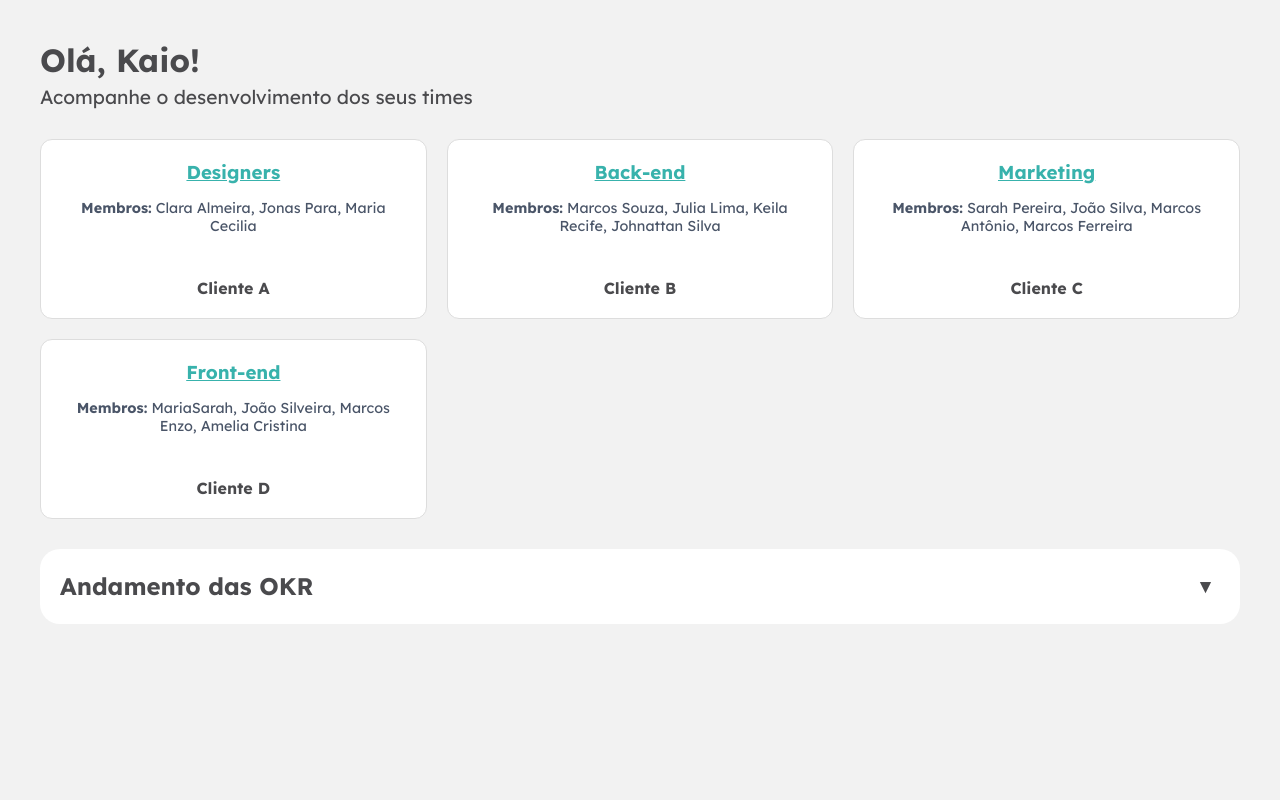
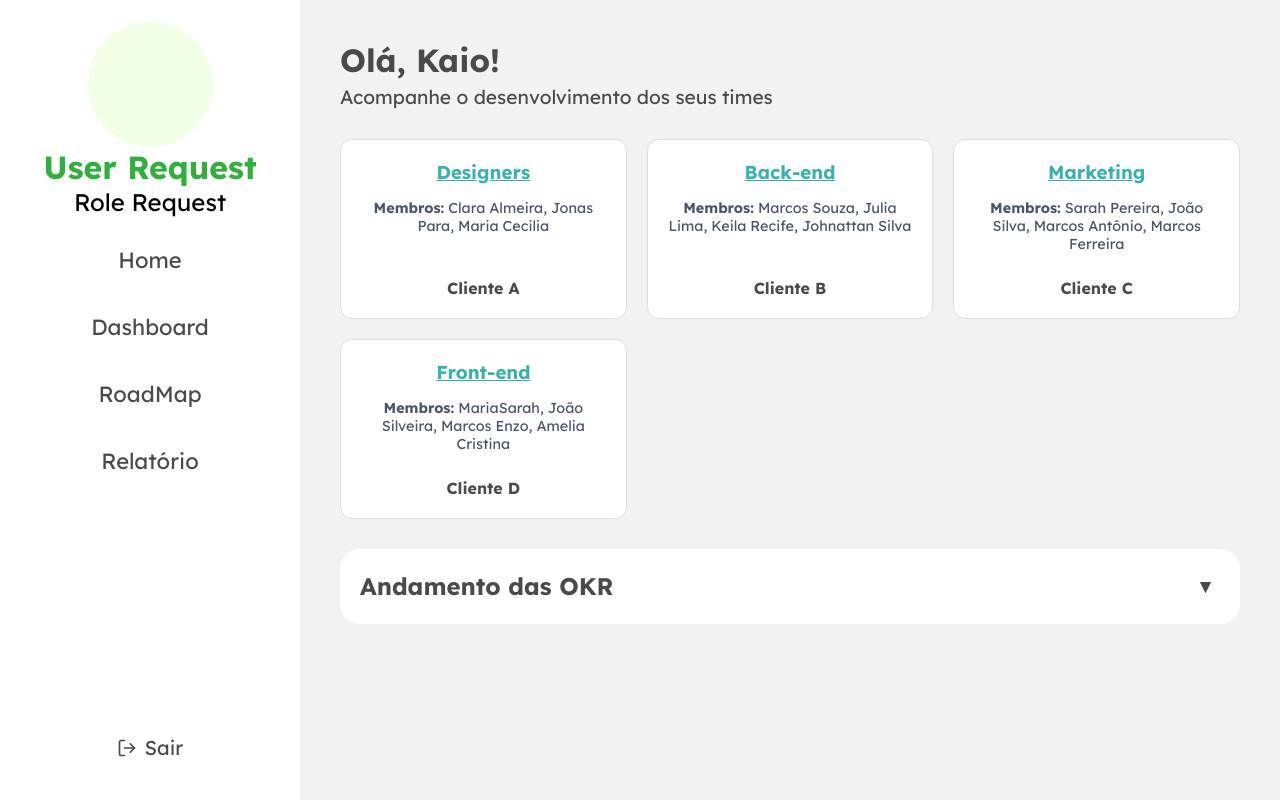
Before and after one commit to PaolaBiscaro/StratVizzion, a React (Vite) app: page / in a window 1280 px wide. Built offline with nearby package versions, Linux system fonts and the light colour scheme.

Commit message:
Correcao app.jsx

```diff
--- a/src/App.jsx
+++ b/src/App.jsx
@@ -7,6 +7,7 @@ import Button from "./components/Button/Button";
 function App() {
   return (
     <div className="app-layout">
+      <SideBar/>
       {/* <Button texto={"Criar nova OKR"} url={"/TESTE"} variante="branco"/> */}
       <div className="content-homemanager">
       <HomeManager/>
```
